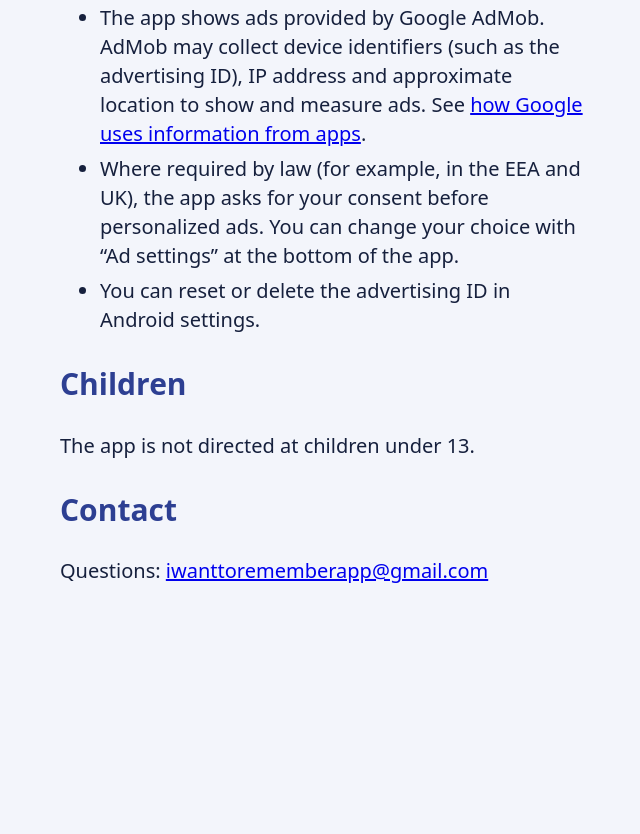
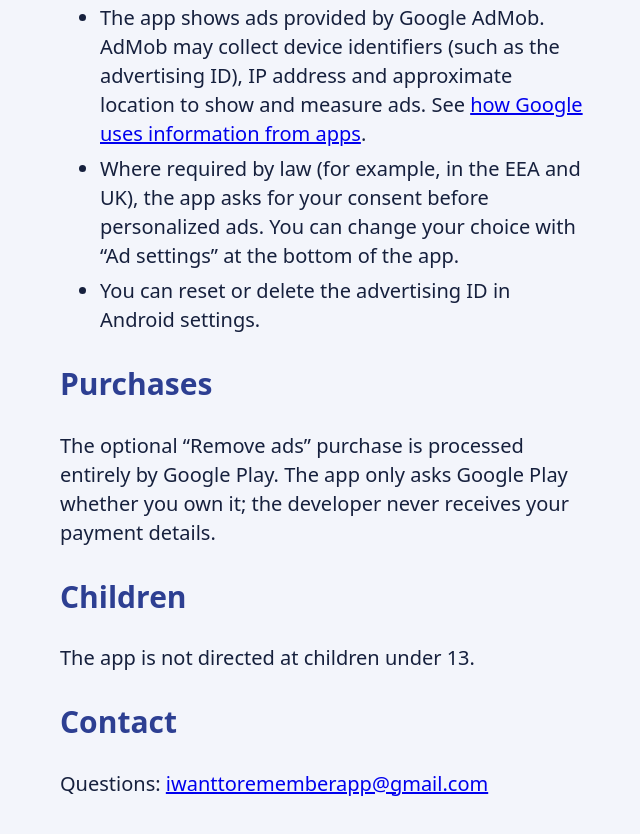
Before and after one commit to mihailblg88/mihailblg88.github.io, a plain HTML site: page remember/privacy.html in a window 1280 px wide. Shown: the part 1005-1839 px from the top of the page, without its empty margins (316-956 px from the left). Before the commit the page ends 1642 px from the top, so only its background shows below. Drawn offline with Linux system fonts and the light colour scheme.

Commit message:
Privacy policy: purchases section
Co-Authored-By: Claude Opus 5.5 <noreply@anthropic.com>
Claude-Session: https://claude.ai/code/session_012MQzCqAKLQCuhbxBnzNeyB

```diff
--- a/remember/privacy.html
+++ b/remember/privacy.html
@@ -47,6 +47,10 @@
       <li>You can reset or delete the advertising ID in Android settings.</li>
     </ul>
 
+    <h2>Purchases</h2>
+    <p>The optional “Remove ads” purchase is processed entirely by Google Play. The app only asks Google Play whether you own it;
+      the developer never receives your payment details.</p>
+
     <h2>Children</h2>
     <p>The app is not directed at children under 13.</p>
 
```
